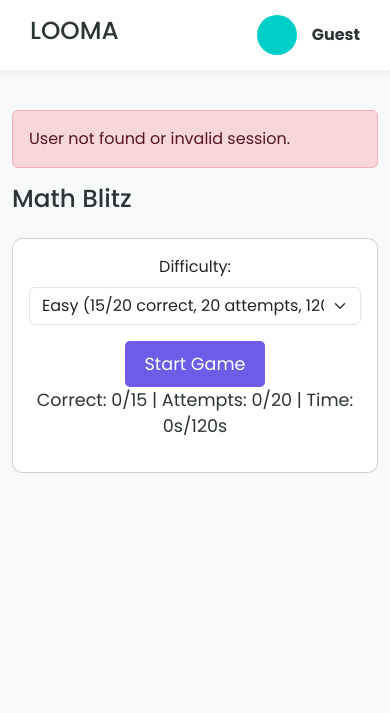
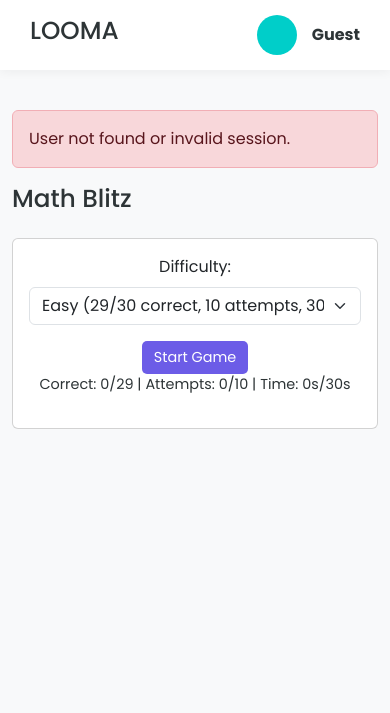
Before and after one commit to osumba404/looma, a PHP site: page /new/math-blitz-game.php in a window 390 px wide. Shown: the top 713 px of the page. Run offline with PHP 8.4, Linux system fonts and the light colour scheme; the visitor is signed in with stand-in values (Sample User, id 1); data that the repository does not hold is empty.

Commit message:
make games dificult

```diff
--- a/math-blitz-game.php
+++ b/math-blitz-game.php
@@ -39,7 +39,7 @@ try {
 // Check if user data was fetched successfully
 if (!$user) {
     $error .= '<div class="alert alert-danger">User not found or invalid session.</div>';
-    $user = ['username' => 'Guest', 'full_name' => '']; // Fallback
+    $user = ['username' => 'Guest', 'full_name' => ''];
 }
 
 // Ensure game_rewards table exists
@@ -96,9 +96,7 @@ try {
         if ($status === 'win') {
             // Define game parameters
             $base_rewards = ['easy' => 25, 'medium' => 50, 'hard' => 80];
-            $min_correct = ['easy' => 15, 'medium' => 18, 'hard' => 19];
-            $max_attempts = ['easy' => 20, 'medium' => 15, 'hard' => 12];
-            $max_time = ['easy' => 120, 'medium' => 90, 'hard' => 60];
+            $min_correct = ['easy' => 29, 'medium' => 29, 'hard' => 29];
 
             if (isset($base_rewards[$difficulty]) && $correct_answers >= $min_correct[$difficulty]) {
                 // Check daily reward cap (100 Ksh)
@@ -117,7 +115,7 @@ try {
                 } else {
                     // Calculate reward with diminishing returns
                     $win_count = $conn->prepare('SELECT COUNT(*) as wins FROM game_rewards WHERE user_id = ? AND game_type = ? AND DATE(created_at) = ?');
-                    if ($win_count === false) {
+                    if ($stmt === false) {
                         throw new Exception('Prepare failed for win count: ' . $conn->error);
                     }
                     $win_count->bind_param('iss', $user_id, $game_type, $today);
@@ -126,9 +124,6 @@ try {
                     $win_count->close();
 
                     $win_amount = $base_rewards[$difficulty] * pow(0.8, $wins_today); // 20% reduction per win
-                    $attempt_penalty = max(0, $attempts - $max_attempts[$difficulty] / 2) * 1.0;
-                    $time_penalty = max(0, $time_taken - $max_time[$difficulty] / 2) * 0.2;
-                    $win_amount = max(5, $win_amount - $attempt_penalty - $time_penalty);
                     $win_amount = min($win_amount, 100 - $total_rewards); // Enforce daily cap
                     $points_earned = $win_amount / 10;
 
@@ -209,8 +204,6 @@ if (count($name_parts) >= 1) {
             --accent-color: #fd79a8;
             --dark-color: #2d3436;
             --light-color: #f5f6fa;
-            --sidebar-width: 280px;
-            --sidebar-collapsed-width: 80px;
         }
         .game-section {
             padding: 2rem 0;
@@ -221,20 +214,20 @@ if (count($name_parts) >= 1) {
             border-radius: 8px;
             padding: 1rem;
             margin-bottom: 1rem;
-            font-size: 1.5rem;
+            font-size: 1.3rem;
             text-align: center;
         }
         .answer-input {
-            font-size: 1.2rem;
+            font-size: 1.1rem;
             text-align: center;
         }
         .game-btn {
             background-color: var(--primary-color);
             color: white;
             border: none;
-            padding: 10px 20px;
+            padding: 8px 16px;
             border-radius: 5px;
-            font-size: 1.1rem;
+            font-size: 1rem;
             cursor: pointer;
             transition: background-color 0.3s ease;
         }
@@ -247,18 +240,11 @@ if (count($name_parts) >= 1) {
         }
         .game-info {
             margin-bottom: 1rem;
-            font-size: 1.1rem;
+            font-size: 1rem;
             color: var(--dark-color);
         }
         .alert {
             margin-top: 1rem;
-        }
-        .card {
-            border-radius: 10px;
-            transition: transform 0.2s;
-        }
-        .card:hover {
-            transform: translateY(-5px);
         }
         .modal-content {
             border-radius: 10px;
@@ -267,8 +253,6 @@ if (count($name_parts) >= 1) {
         .modal-header {
             background: var(--primary-color);
             color: white;
-            border-top-left-radius: 10px;
-            border-top-right-radius: 10px;
         }
         .modal-title {
             font-weight: 600;
@@ -276,17 +260,32 @@ if (count($name_parts) >= 1) {
         .modal-body {
             font-size: 1.2rem;
             text-align: center;
-            color: var(--dark-color);
         }
         .modal-footer .btn {
             background-color: var(--secondary-color);
             color: white;
             border: none;
         }
+        @media (max-width: 576px) {
+            .question-box {
+                font-size: 1.1rem;
+                padding: 0.8rem;
+            }
+            .answer-input {
+                font-size: 1rem;
+            }
+            .game-btn {
+                padding: 6px 12px;
+                font-size: 0.9rem;
+            }
+            .game-info {
+                font-size: 0.9rem;
+            }
+        }
     </style>
 </head>
 <body>
-    <!-- Desktop Sidebar -->
+    <!-- Sidebar -->
     <div class="sidebar" id="sidebar">
         <div class="sidebar-brand">
             <h2>LOOMA</h2>
@@ -328,27 +327,27 @@ if (count($name_parts) >= 1) {
                 <?php echo $result; ?>
                 <h2 class="mb-4">Math Blitz</h2>
                 <div class="row justify-content-center">
-                    <div class="col-md-6">
+                    <div class="col-md-6 col-sm-12">
                         <div class="card">
                             <div class="card-body text-center">
                                 <form method="POST" id="gameForm">
                                     <div class="mb-3">
                                         <label class="form-label">Difficulty:</label>
                                         <select class="form-select" name="difficulty" id="difficulty">
-                                            <option value="easy">Easy (15/20 correct, 20 attempts, 120s)</option>
-                                            <option value="medium">Medium (18/20 correct, 15 attempts, 90s)</option>
-                                            <option value="hard">Hard (19/20 correct, 12 attempts, 60s)</option>
+                                            <option value="easy">Easy (29/30 correct, 10 attempts, 30s)</option>
+                                            <option value="medium">Medium (29/30 correct, 8 attempts, 25s)</option>
+                                            <option value="hard">Hard (29/30 correct, 6 attempts, 20s)</option>
                                         </select>
                                     </div>
                                     <button type="button" class="game-btn" id="startGame">Start Game</button>
                                 </form>
                                 <div class="game-info">
-                                    <span>Correct: <span id="correctAnswers">0</span>/<span id="minCorrect">15</span></span> |
-                                    <span>Attempts: <span id="attempts">0</span>/<span id="maxAttempts">20</span></span> |
-                                    <span>Time: <span id="timer">0</span>s/<span id="maxTime">120</span>s</span>
+                                    <span>Correct: <span id="correctAnswers">0</span>/<span id="minCorrect">29</span></span> |
+                                    <span>Attempts: <span id="attempts">0</span>/<span id="maxAttempts">10</span></span> |
+                                    <span>Time: <span id="timer">0</span>s/<span id="maxTime">30</span>s</span>
                                 </div>
                                 <div id="questionBox" class="question-box d-none"></div>
-                                <input type="number" id="answerInput" class="form-control answer-input d-none mb-3" placeholder="Enter answer">
+                                <input type="number" id="answerInput" class="form-control answer-input d-none mb-3" placeholder="Enter answer" step="0.01">
                                 <button type="button" id="submitAnswer" class="game-btn d-none">Submit</button>
                                 <form method="POST" id="resultForm" style="display: none;">
                                     <input type="hidden" name="game_result" value="1">
@@ -407,30 +406,12 @@ if (count($name_parts) >= 1) {
 
     <!-- Mobile Bottom Navigation -->
     <div class="mobile-bottom-nav">
-        <a href="index1.php" class="mobile-nav-item">
-            <i class="fas fa-home"></i>
-            <span>Home</span>
-        </a>
-        <a href="games.php" class="mobile-nav-item active">
-            <i class="fas fa-gamepad"></i>
-            <span>Games</span>
-        </a>
-        <a href="wallet1.php" class="mobile-nav-item">
-            <i class="fas fa-wallet"></i>
-            <span>Earnings</span>
-        </a>
-        <a href="referrals.php" class="mobile-nav-item">
-            <i class="fas fa-users"></i>
-            <span>Refer</span>
-        </a>
-        <a href="settings.php" class="mobile-nav-item">
-            <i class="fas fa-user"></i>
-            <span>Account</span>
-        </a>
-        <a href="logout.php" class="mobile-nav-item">
-            <i class="fas fa-sign-out-alt"></i>
-            <span>Log out</span>
-        </a>
+        <a href="index1.php" class="mobile-nav-item"><i class="fas fa-home"></i><span>Home</span></a>
+        <a href="games.php" class="mobile-nav-item active"><i class="fas fa-gamepad"></i><span>Games</span></a>
+        <a href="wallet1.php" class="mobile-nav-item"><i class="fas fa-wallet"></i><span>Earnings</span></a>
+        <a href="referrals.php" class="mobile-nav-item"><i class="fas fa-users"></i><span>Refer</span></a>
+        <a href="settings.php" class="mobile-nav-item"><i class="fas fa-user"></i><span>Account</span></a>
+        <a href="logout.php" class="mobile-nav-item"><i class="fas fa-sign-out-alt"></i><span>Log out</span></a>
     </div>
 
     <script src="https://cdn.jsdelivr.net/npm/bootstrap@5.3.2/dist/js/bootstrap.bundle.min.js"></script>
@@ -491,9 +472,35 @@ if (count($name_parts) >= 1) {
         let attempts = 0;
         let timeTaken = 0;
         let timerInterval = null;
-        let minCorrect = 15;
-        let maxAttempts = 20;
-        let maxTime = 120;
+        let minCorrect = 29;
+        let maxAttempts = 10;
+        let maxTime = 30;
+        let incorrectAnswers = 0;
+
+        function generateDistractors(answer) {
+            const distractors = [];
+            for (let i = 0; i < 2; i++) {
+                let distractor;
+                do {
+                    const offset = (Math.random() * 0.1 + 0.01) * (Math.random() < 0.5 ? 1 : -1);
+                    distractor = Number((answer + answer * offset).toFixed(2));
+                } while (distractor === answer || distractors.includes(distractor));
+                distractors.push(distractor);
+            }
+            return distractors;
+        }
+
+        function randomSwapQuestions() {
+            if (Math.random() < 0.5 && currentQuestion < questions.length - 1) {
+                const unansweredIndices = questions
+                    .map((q, i) => (i > currentQuestion ? i : -1))
+                    .filter(i => i !== -1);
+                if (unansweredIndices.length > 0) {
+                    const swapIdx = unansweredIndices[Math.floor(Math.random() * unansweredIndices.length)];
+                    [questions[currentQuestion], questions[swapIdx]] = [questions[swapIdx], questions[currentQuestion]];
+                }
+            }
+        }
 
         function generateQuestions(difficulty) {
             questions = [];
@@ -502,34 +509,44 @@ if (count($name_parts) >= 1) {
                 medium: ['+', '-', '*'],
                 hard: ['+', '-', '*', '/']
             };
-            const maxNumber = { easy: 10, medium: 50, hard: 100 };
+            const maxNumber = { easy: 100, medium: 200, hard: 500 };
 
-            for (let i = 0; i < 20; i++) {
+            for (let i = 0; i < 30; i++) {
                 const op = operations[difficulty][Math.floor(Math.random() * operations[difficulty].length)];
-                let num1 = Math.floor(Math.random() * maxNumber[difficulty]) + 1;
-                let num2 = Math.floor(Math.random() * maxNumber[difficulty]) + 1;
+                let num1 = (Math.random() * maxNumber[difficulty]).toFixed(2);
+                let num2 = (Math.random() * maxNumber[difficulty]).toFixed(2);
                 let question, answer;
 
                 if (op === '/' && difficulty === 'hard') {
-                    // Ensure clean division
-                    const product = num1 * num2;
+                    const product = (num1 * num2).toFixed(2);
                     question = `${product} ÷ ${num1} = ?`;
-                    answer = num2;
+                    answer = Number(num2);
+                } else if (op === '*' && difficulty === 'medium') {
+                    num1 = (Math.random() * 10).toFixed(2);
+                    num2 = (Math.random() * 10).toFixed(2);
+                    question = `${num1} ${op} ${num2} = ?`;
+                    answer = Number((num1 * num2).toFixed(2));
+                } else if (op === '-' && difficulty === 'easy') {
+                    if (Math.random() < 0.5) {
+                        num1 = (Math.random() * maxNumber[difficulty] * -1).toFixed(2);
+                    }
+                    question = `${num1} ${op} ${num2} = ?`;
+                    answer = Number((num1 - num2).toFixed(2));
                 } else {
                     question = `${num1} ${op} ${num2} = ?`;
-                    answer = eval(`${num1} ${op} ${num2}`);
-                    if (op === '/') {
-                        answer = Math.round(answer * 100) / 100; // Round division to 2 decimals
-                    }
+                    answer = Number(eval(`${num1} ${op} ${num2}`).toFixed(2));
                 }
 
-                questions.push({ question, answer });
+                const distractors = generateDistractors(answer);
+                questions.push({ question, answer, distractors });
             }
         }
 
         function showQuestion() {
-            if (currentQuestion < 20) {
-                questionBox.innerText = questions[currentQuestion].question;
+            if (currentQuestion < 30 && attempts < maxAttempts && timeTaken < maxTime) {
+                const q = questions[currentQuestion];
+                const allAnswers = [q.answer, ...q.distractors].sort(() => Math.random() - 0.5);
+                questionBox.innerHTML = `${q.question}<br><small>Possible answers: ${allAnswers.join(', ')}</small>`;
                 answerInput.value = '';
                 answerInput.focus();
             } else {
@@ -543,6 +560,10 @@ if (count($name_parts) >= 1) {
             timerInterval = setInterval(() => {
                 timeTaken++;
                 timerDisplay.innerText = timeTaken;
+                if (timeTaken >= maxTime / 2 && maxAttempts > 1) {
+                    maxAttempts = Math.floor(maxAttempts / 2);
+                    maxAttemptsDisplay.innerText = maxAttempts;
+                }
                 if (timeTaken >= maxTime) {
                     endGame('Maximum time exceeded');
                 }
@@ -554,10 +575,10 @@ if (count($name_parts) >= 1) {
         }
 
         function checkGameEnd() {
-            if (correctAnswers >= minCorrect) {
+            if (correctAnswers >= minCorrect && incorrectAnswers === 0) {
                 endGame('win');
-            } else if (attempts >= maxAttempts || currentQuestion >= 20) {
-                endGame('Insufficient correct answers or maximum attempts exceeded');
+            } else {
+                endGame('Insufficient correct answers, maximum attempts exceeded, or incorrect answer');
             }
         }
 
@@ -580,6 +601,7 @@ if (count($name_parts) >= 1) {
             correctAnswers = 0;
             attempts = 0;
             timeTaken = 0;
+            incorrectAnswers = 0;
             correctDisplay.innerText = correctAnswers;
             attemptsDisplay.innerText = attempts;
             timerDisplay.innerText = timeTaken;
@@ -593,19 +615,19 @@ if (count($name_parts) >= 1) {
             resetGame();
             switch (difficultySelect.value) {
                 case 'easy':
-                    minCorrect = 15;
-                    maxAttempts = 20;
-                    maxTime = 120;
+                    minCorrect = 29;
+                    maxAttempts = 10;
+                    maxTime = 30;
                     break;
                 case 'medium':
-                    minCorrect = 18;
-                    maxAttempts = 15;
-                    maxTime = 90;
+                    minCorrect = 29;
+                    maxAttempts = 8;
+                    maxTime = 25;
                     break;
                 case 'hard':
-                    minCorrect = 19;
-                    maxAttempts = 12;
-                    maxTime = 60;
+                    minCorrect = 29;
+                    maxAttempts = 6;
+                    maxTime = 20;
                     break;
             }
             minCorrectDisplay.innerText = minCorrect;
@@ -631,9 +653,12 @@ if (count($name_parts) >= 1) {
                 if (Math.abs(userAnswer - correctAnswer) < 0.01) {
                     correctAnswers++;
                     correctDisplay.innerText = correctAnswers;
+                } else {
+                    incorrectAnswers++;
                 }
 
                 currentQuestion++;
+                randomSwapQuestions();
                 showQuestion();
             }
         });
```
